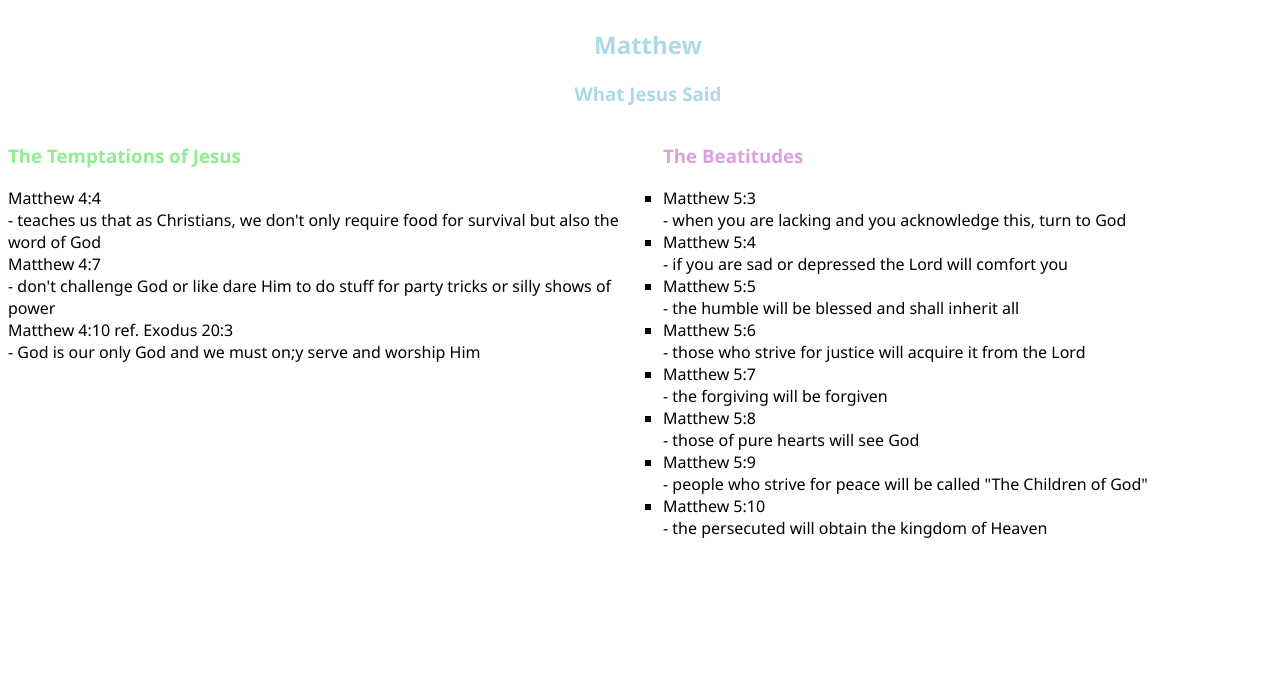
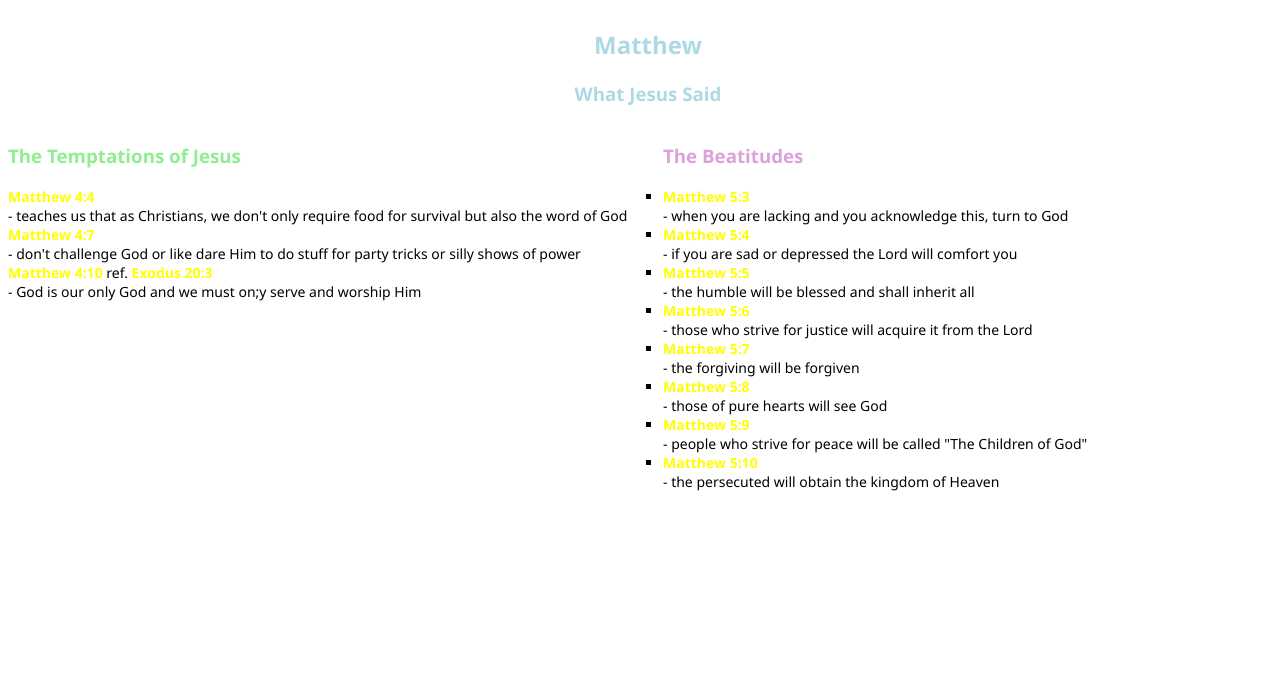
Before and after one commit to debs-DS/In_Christ, a plain HTML site: page thefourgospels.html in a window 1280 px wide. Shown: the part 107-800 px from the top of the page. Drawn offline with Linux system fonts and the light colour scheme.

Commit message:
tenth commit

```diff
--- a/style.css
+++ b/style.css
@@ -25,6 +25,12 @@ section{
     grid-template-columns: 1fr 1fr;
     gap: 20px 30px;
 }
+.yellow{
+    color: yellow;
+}
+li{
+    font-size: 14px;
+}
 
 @media screen and (max-width:850px){
     /* 480 */
--- a/thefourgospels.html
+++ b/thefourgospels.html
@@ -30,22 +30,22 @@
             <div>
                 <h3 style="color: lightgreen;">The Temptations of Jesus</h3>
                 <ul style="list-style-type: square; display: block;">
-                    <li>Matthew 4:4<br>- teaches us that as Christians, we don't only require food for survival but also the word of God</li>
-                    <li>Matthew 4:7<br>- don't challenge God or like dare Him to do stuff for party tricks or silly shows of power</li>
-                    <li>Matthew 4:10 ref. Exodus 20:3<br>- God is our only God and we must on;y serve and worship Him</li>
+                    <li><strong class="yellow">Matthew 4:4</strong><br>- teaches us that as Christians, we don't only require food for survival but also the word of God</li>
+                    <li><strong class="yellow">Matthew 4:7</strong><br>- don't challenge God or like dare Him to do stuff for party tricks or silly shows of power</li>
+                    <li><strong class="yellow">Matthew 4:10</strong> ref. <strong class="yellow">Exodus 20:3</strong><br>- God is our only God and we must on;y serve and worship Him</li>
                 </ul>
             </div>
             <div>
                 <h3 style="color: plum;">The Beatitudes</h3>
                 <ul style="display: block; list-style-type: square;">
-                    <li>Matthew 5:3<br>- when you are lacking and you acknowledge this, turn to God</li>
-                    <li>Matthew 5:4<br>- if you are sad or depressed the Lord will comfort you</li>
-                    <li>Matthew 5:5<br>- the humble will be blessed and shall inherit all</li>
-                    <li>Matthew 5:6<br>- those who strive for justice will acquire it from the Lord</li>
-                    <li>Matthew 5:7<br>- the forgiving will be forgiven</li>
-                    <li>Matthew 5:8<br>- those of pure hearts will see God</li>
-                    <li>Matthew 5:9<br>- people who strive for peace will be called "The Children of God"</li>
-                    <li>Matthew 5:10<br>- the persecuted will obtain the kingdom of Heaven</li>
+                    <li><strong class="yellow">Matthew 5:3</strong><br>- when you are lacking and you acknowledge this, turn to God</li>
+                    <li><strong class="yellow">Matthew 5:4</strong><br>- if you are sad or depressed the Lord will comfort you</li>
+                    <li><strong class="yellow">Matthew 5:5</strong><br>- the humble will be blessed and shall inherit all</li>
+                    <li><strong class="yellow">Matthew 5:6</strong><br>- those who strive for justice will acquire it from the Lord</li>
+                    <li><strong class="yellow">Matthew 5:7</strong><br>- the forgiving will be forgiven</li>
+                    <li><strong class="yellow">Matthew 5:8</strong><br>- those of pure hearts will see God</li>
+                    <li><strong class="yellow">Matthew 5:9</strong><br>- people who strive for peace will be called "The Children of God"</li>
+                    <li><strong class="yellow">Matthew 5:10</strong><br>- the persecuted will obtain the kingdom of Heaven</li>
                 </ul>
             </div>
         </section>
```
Also changed, not shown: index.html (+7 -0 lines).
